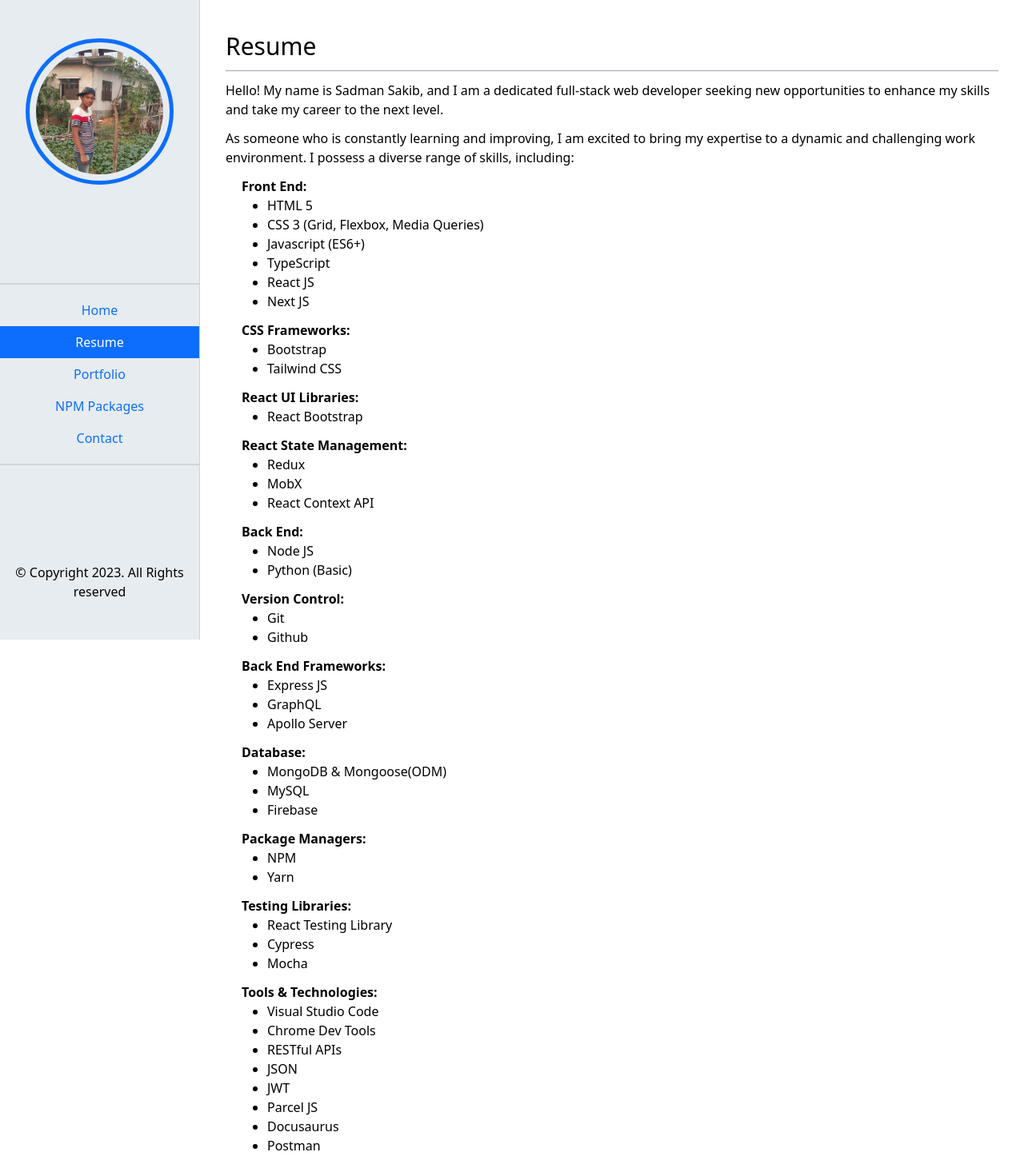
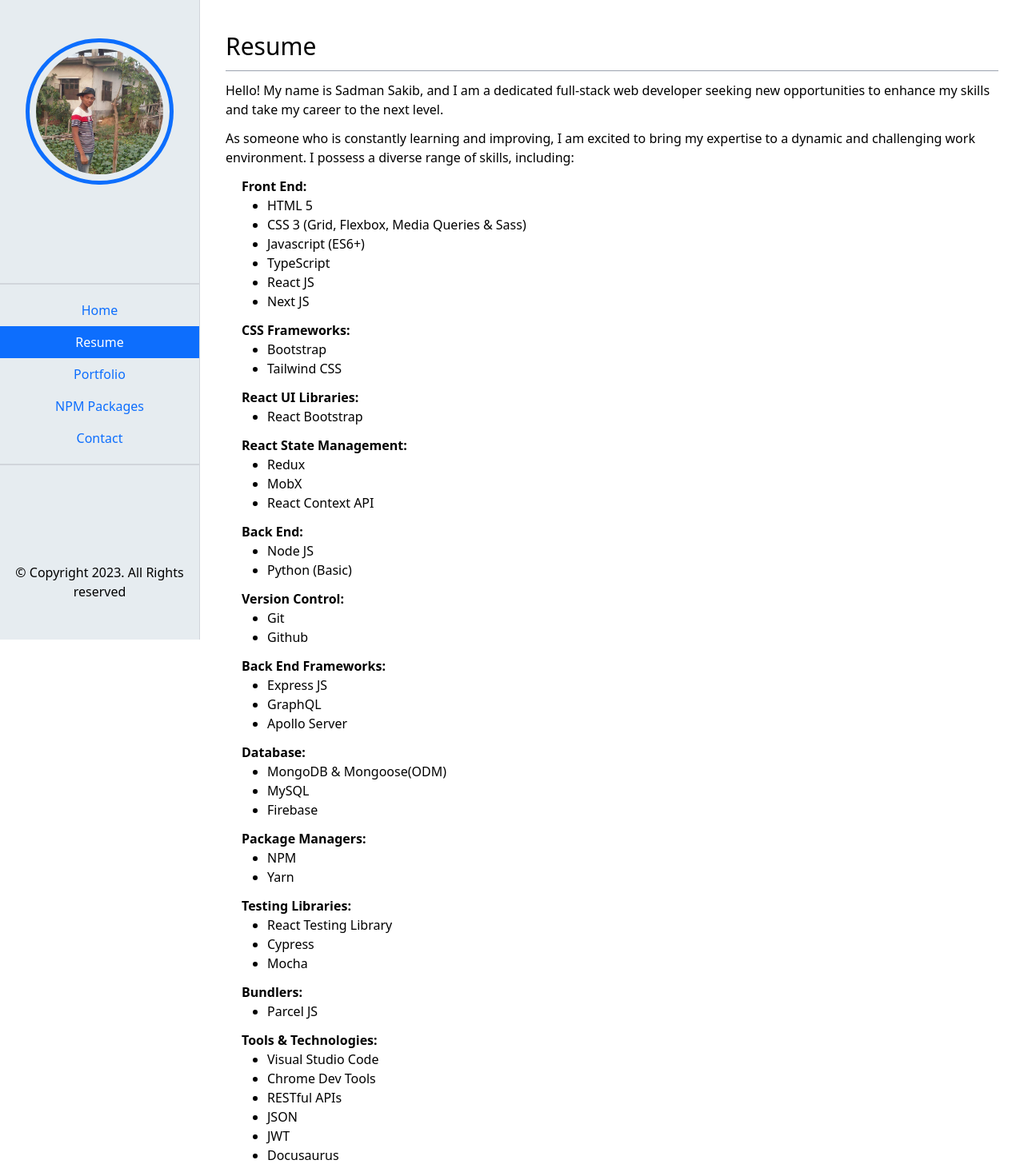
Before and after one commit to ssakib4040/nextjs-portfolio, a Next.js app: page /resume in a window 1280 px wide. Shown: the top 1461 px of the page at 80% size. Built offline with nearby package versions, Linux system fonts and the light colour scheme.

Commit message:
Parcel JS added on builder

```diff
--- a/pages/resume.tsx
+++ b/pages/resume.tsx
@@ -11,7 +11,7 @@ export default function Resume() {
       category: "Front End",
       skills: [
         "HTML 5",
-        "CSS 3  (Grid, Flexbox, Media Queries)",
+        "CSS 3  (Grid, Flexbox, Media Queries & Sass)",
         "Javascript (ES6+)",
         "TypeScript",
         "React JS",
@@ -74,6 +74,11 @@ export default function Resume() {
     },
 
     {
+      category: "Bundlers",
+      skills: ["Parcel JS"],
+    },
+
+    {
       category: "Tools & Technologies",
       skills: [
         "Visual Studio Code",
@@ -81,7 +86,6 @@ export default function Resume() {
         "RESTful APIs",
         "JSON",
         "JWT",
-        "Parcel JS",
         "Docusaurus",
         "Postman",
       ],
```
